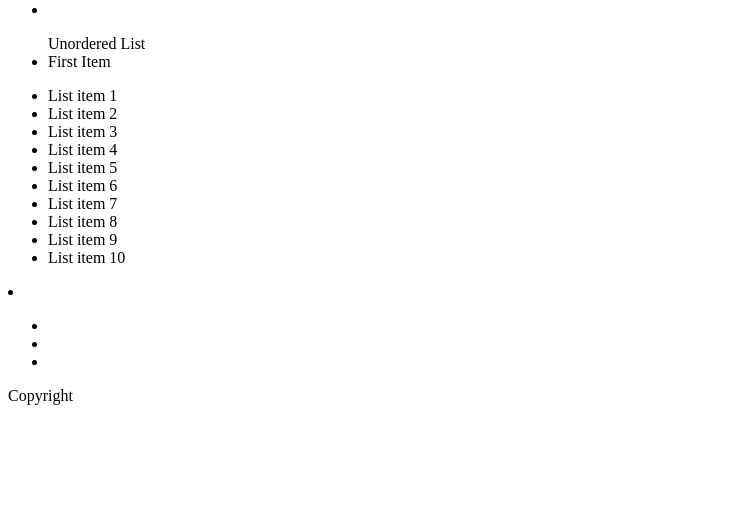
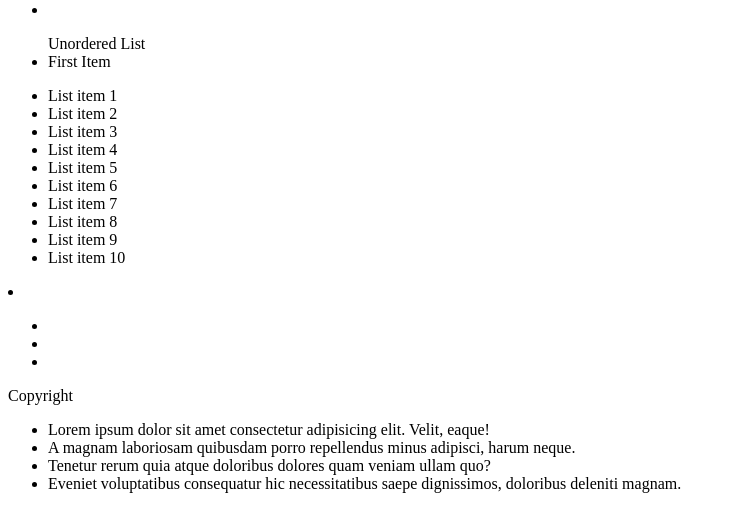
Before and after one commit to starmaerker/ritual-vanilla, a plain HTML site: page emmet.html in a window 1280 px wide. Shown: the part 196-728 px from the top of the page, without its empty margins (0-736 px from the left). Drawn offline with Linux system fonts and the light colour scheme.

Commit message:
updated emmet.html

```diff
--- a/emmet.html
+++ b/emmet.html
@@ -58,9 +58,35 @@
   <!-- a[href="https://google.de" target="_blank"] -->
 
   <a href="https://google.de" target="_blank"></a>
-  <!---->
-  <!---->
-  <!---->
+  <!-- ! or html:5 -->
+  <!DOCTYPE html>
+  <html lang="en">
+    <head>
+      <meta charset="UTF-8" />
+      <meta name="viewport" content="width=device-width, initial-scale=1.0" />
+      <meta http-equiv="X-UA-Compatible" content="ie=edge" />
+      <title>Document</title>
+    </head>
+    <body></body>
+  </html>
+
+  <!-- ul.myList>lorem10.item*4 -->
+  <ul class="myList">
+    <li class="item">
+      Lorem ipsum dolor sit amet consectetur adipisicing elit. Velit, eaque!
+    </li>
+    <li class="item">
+      A magnam laboriosam quibusdam porro repellendus minus adipisci, harum
+      neque.
+    </li>
+    <li class="item">
+      Tenetur rerum quia atque doloribus dolores quam veniam ullam quo?
+    </li>
+    <li class="item">
+      Eveniet voluptatibus consequatur hic necessitatibus saepe dignissimos,
+      doloribus deleniti magnam.
+    </li>
+  </ul>
   <!---->
   <!---->
   <!---->
```
